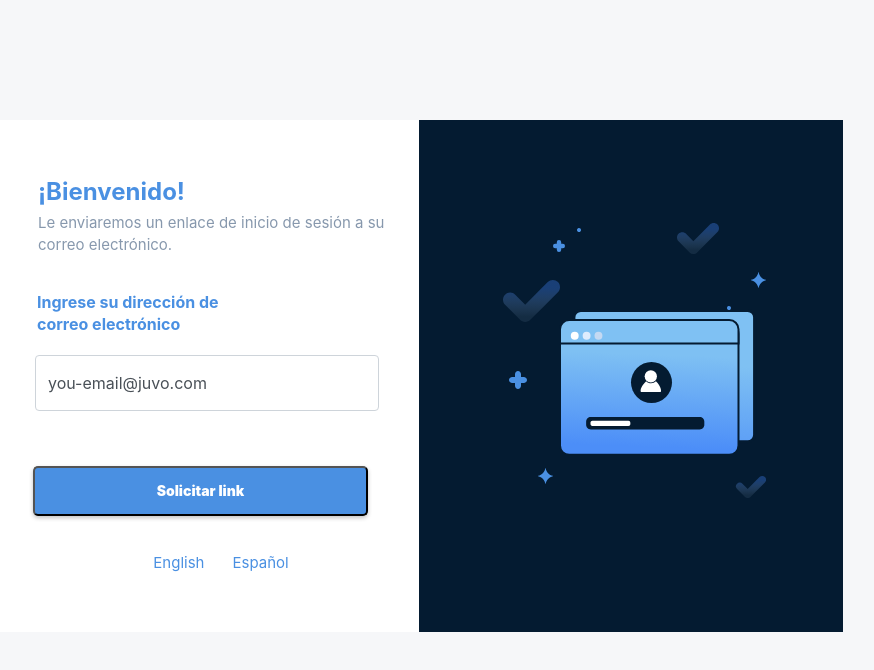
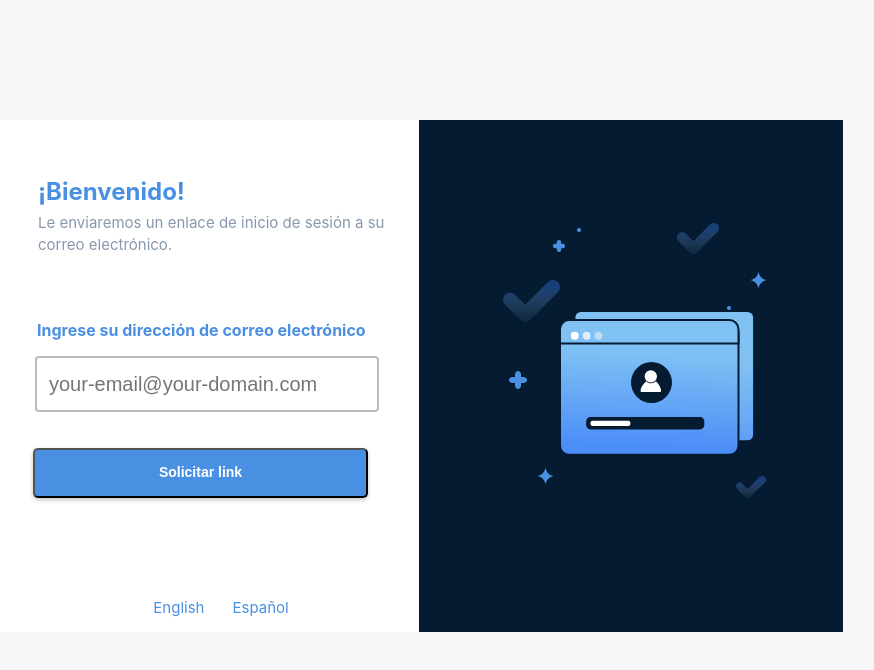
Before and after one commit to ryonzhang/admin-dashboard, a React (Create React App) app: page / in a window 1280 px wide. Shown: the top 670 px of the page, without its empty margins (221-1095 px from the left). Built offline with nearby package versions, Linux system fonts and the light colour scheme.

Commit message:
login routing added and token verification

```diff
--- a/src/App.js
+++ b/src/App.js
@@ -11,7 +11,7 @@ export default function App(props) {
   return (
       <CustomContext.Provider value={value}>
         <IntlProvider messages={textPool[locale]}>
-          <Login/>
+          <Main/>
         </IntlProvider>
       </CustomContext.Provider>
   );
--- a/src/components/Tab/TabItem/TabItem.css
+++ b/src/components/Tab/TabItem/TabItem.css
@@ -1,5 +1,5 @@
 .tab-item{
-    width: 204px;
+    width: 304px;
     height: 45px;
     text-align: center;
     margin-top:22px;
--- a/src/pages/Login/Login.css
+++ b/src/pages/Login/Login.css
@@ -28,7 +28,6 @@
     padding-top:103px;
 }
 .login-form-input{
-    width: 212px;
     height: 18px;
     font-size: 12px;
     font-weight: 500;
@@ -45,13 +44,19 @@
     line-height: 1.38;
     color:#4a90e2;
     padding-left: 10px;
-    padding-top:60px;
+    margin-bottom: 15px;
 }
 .login-form-input-content{
     width: 344px !important;
     height: 56px !important;
-    margin-top:20px;
+    border-radius: 4px;
+    border: solid 2px #bcbaba;
+    font-size: 20px;
+    color: #9ea0a5;
+    padding-left:12px;
     margin-left:8px;
+    margin-top:15px;
+    box-sizing: border-box;
 }
 .login-form-input-feedback{
     width: 344px;
@@ -78,13 +83,13 @@
     text-align: center;
     color: white;
     margin-left: 38px;
-    margin-top:220px;
+    margin-top:130px;
 }
 .login-submit-btn-disabled{
     width: 335px;
     height: 50px;
     border-radius: 5px;
-    box-shadow: 0 2px 4px 0 rgba(0, 0, 0, 0.24);
+    box-shadow:0 2px 4px 0 rgba(0, 0, 0, 0.24);
     background-color: #8fbaec;
     font-size: 14px;
     font-weight: bold;
@@ -92,7 +97,7 @@
     text-align: center;
     color: white;
     margin-left: 38px;
-    margin-top:220px;
+    margin-top:130px;
 }
 .login-request-email{
     display: flex;
@@ -110,12 +115,13 @@
 }
 .login-request-email-subtitle{
     height: 22px;
-    width: 95%;
+    width: 360px;
     font-size: 15px;
     line-height: 1.47;
     color: #8798ad;
     padding-left: 43px;
-    padding-top:35px;
+    padding-top:5px;
+    padding-bottom: 66px;
 }
 .login-language{
     height:40px;
--- a/src/pages/Login/Login.tsx
+++ b/src/pages/Login/Login.tsx
@@ -3,7 +3,6 @@ import './Login.css'
 import signInIcon from '../../res/images/illustration-sign-in.svg'
 import {Formik} from "formik";
 import {Form} from "react-bootstrap";
-import 'bootstrap/dist/css/bootstrap.min.css';
 import {InfoModal} from "../../components/InfoModal/InfoModal";
 import requestSuccessIcon from '../../res/images/ic-landing-success.svg'
 import {TEXT_ID} from "../../res/languages/lang";
@@ -53,7 +52,7 @@ export const Login: FunctionComponent<LoginProps> = () =>{
                             validationSchema={schema}
                             onSubmit={console.log}
                             initialValues={{
-                                email:'you-email@juvo.com'
+                                email:''
                             }}
                         >
                             {({
@@ -71,7 +70,7 @@ export const Login: FunctionComponent<LoginProps> = () =>{
                                         <Form.Control
                                             className='login-form-input-content'
                                             type="text"
-                                            placeholder="209847502"
+                                            placeholder="your-email@your-domain.com"
                                             name="email"
                                             value={values.email}
                                             onChange={handleChange}
@@ -82,7 +81,7 @@ export const Login: FunctionComponent<LoginProps> = () =>{
                                             {errors.email}
                                         </Form.Control.Feedback>
                                     </Form.Group>
-                                    <button className={isValid?'login-submit-btn':'login-submit-btn-disabled'}  type='submit' onClick={()=>requestToken(values.email)}>
+                                    <button className={isValid?'login-submit-btn':'login-submit-btn-disabled'} disabled={!isValid} type='submit' onClick={()=>requestToken(values.email)}>
                                         <b><FormattedMessage id={TEXT_ID.REQUEST_LINK}/></b>
                                     </button>
                                 </Form>
--- a/src/pages/Main/Main.tsx
+++ b/src/pages/Main/Main.tsx
@@ -7,6 +7,11 @@ import customerSupportIcon from '../../res/images/sidebar/icon-white-customer-su
 import {UserManagement} from "../UserManagement/UserManagement";
 import {CustomerSupport} from "../CustomerSupport/CustomerSupport";
 import {TEXT_ID} from "../../res/languages/lang";
+import {Login} from "../Login/Login";
+import Cookies from 'js-cookie';
+import authUtils from '../../utils/auth'
+import convertUtils from '../../utils/converter'
+import routeUtils from '../../utils/route'
 
 enum SIDEBAR_TABS {
   USER_MANAGEMENT,
@@ -14,13 +19,24 @@ enum SIDEBAR_TABS {
 }
 
 export const Main: FunctionComponent = () => {
-  const [activeTab,setActiveTab] = useState(SIDEBAR_TABS.USER_MANAGEMENT);
-  const onClick = (event:any)=>{
-    console.log(event)
-  };
+    const [activeTab,setActiveTab] = useState(SIDEBAR_TABS.USER_MANAGEMENT);
+    const logout = (event:any)=>{
+        Cookies.remove('authToken');
+        routeUtils.reLogin();
+    };
 
-  return  <div className='main-root'>
-      <Sidebar logOut={onClick}>
+
+    // TODO: directly copy from the previous repo, the linting error should be fixed not repressed later and the util should be refactor, no setter should reside in getter function
+    // eslint-disable-next-line no-restricted-globals
+    const hashToken = authUtils.getTokenFromHash(location);
+    const cookieToken = Cookies.get('authToken');
+    const isAuthenticated = hashToken || cookieToken;
+    let tokenData;
+    if(isAuthenticated) tokenData =convertUtils.decodeToken(hashToken || cookieToken as string);
+    routeUtils.refreshPage();
+
+    return isAuthenticated?<div className='main-root'>
+      <Sidebar logOut={logout}>
         <SidebarItem textID={TEXT_ID.USER_MANAGEMENT} icon={userManagementIcon} selected={activeTab===SIDEBAR_TABS.USER_MANAGEMENT} onClick={()=>{setActiveTab(SIDEBAR_TABS.USER_MANAGEMENT)}}/>
         <SidebarItem textID={TEXT_ID.CUSTOMER_SUPPORT} icon={customerSupportIcon} selected={activeTab===SIDEBAR_TABS.CUSTOMER_SUPPORT} onClick={()=>{setActiveTab(SIDEBAR_TABS.CUSTOMER_SUPPORT)}}/>
       </Sidebar>
@@ -28,5 +44,5 @@ export const Main: FunctionComponent = () => {
         {activeTab===SIDEBAR_TABS.USER_MANAGEMENT && <UserManagement/>}
         {activeTab===SIDEBAR_TABS.CUSTOMER_SUPPORT && <CustomerSupport/>}
       </div>
-    </div>
+    </div>:<Login/>
 }
--- /dev/null
+++ b/src/utils/auth.ts
@@ -0,0 +1,27 @@
+import Cookies from "js-cookie";
+
+/**
+ * TODO:This is a direct copy from the old repository for the compatibility of quasi-backend service , should be refactored once the backend is restructured
+ */
+const getTokenFromHash = (location: { hash: string }) => {
+    console.log('ryon');
+    console.log(location.hash);
+    const positionOfToken = location.hash.search('#access_token=');
+    const tokenFound = positionOfToken !== -1;
+    console.log('tokenFound');
+
+    if (tokenFound) {
+        console.log('Token from hash is found');
+        const authToken = location.hash.split('&')[0].substring(positionOfToken + 14);
+        Cookies.set('authToken', authToken, {
+            path: '/',
+            secure: process.env.NODE_ENV === 'production',
+        });
+        return authToken;
+    }
+    return false;
+};
+
+export default {
+    getTokenFromHash
+};
--- a/src/utils/network.ts
+++ b/src/utils/network.ts
@@ -4,7 +4,7 @@ import Cookies from 'js-cookie';
 
 /**
  * TODO:This is a direct copy from the old repository for the compatibility of quasi-backend service , should be refactored once the backend is restructured
- */
+*/
 
 interface APIDataProps {
   targetBackend: 'auth0' | 'juvoIq' | 'juvoAdminApis';
--- /dev/null
+++ b/src/utils/route.ts
@@ -0,0 +1,12 @@
+/**
+ * TODO:This file is an expediency for this small Single Page Application, if the project expands , recommend to change to react-router
+ */
+const refreshPage = () => {
+    if(window.location.href!==window.location.origin+'/') window.location.href = window.location.origin;
+};
+const reLogin = () => {
+    window.location.href = window.location.origin+'/login';
+};
+
+// @ts-ignore
+export default {refreshPage, reLogin};
```
